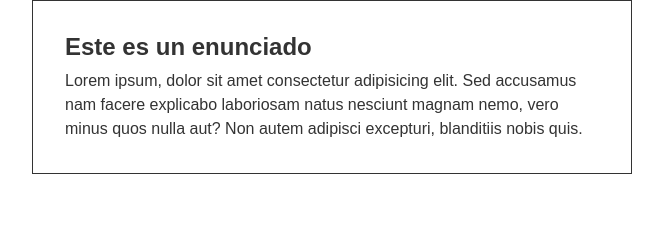
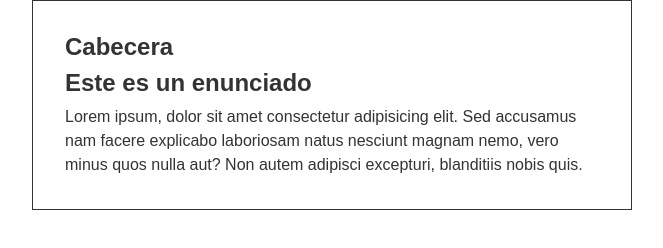
Before and after one commit to mitri-dvp/Git-Practice, a plain HTML site: page index.html in a window 1280 px wide. Shown: the whole page, without its empty margins (308-971 px from the left). Drawn offline with Linux system fonts and the light colour scheme.

Commit message:
cabecera añadida

```diff
--- a/index.html
+++ b/index.html
@@ -10,6 +10,9 @@
 <body>
 
   <main>
+    <div class="cabecera">
+      <h1>Cabecera</h1>
+    </div>
     <h1>Este es un enunciado</h1>
     <p>Lorem ipsum, dolor sit amet consectetur adipisicing elit. Sed accusamus nam facere explicabo laboriosam natus nesciunt magnam nemo, vero minus quos nulla aut? Non autem adipisci excepturi, blanditiis nobis quis.</p>
   </main>
```
